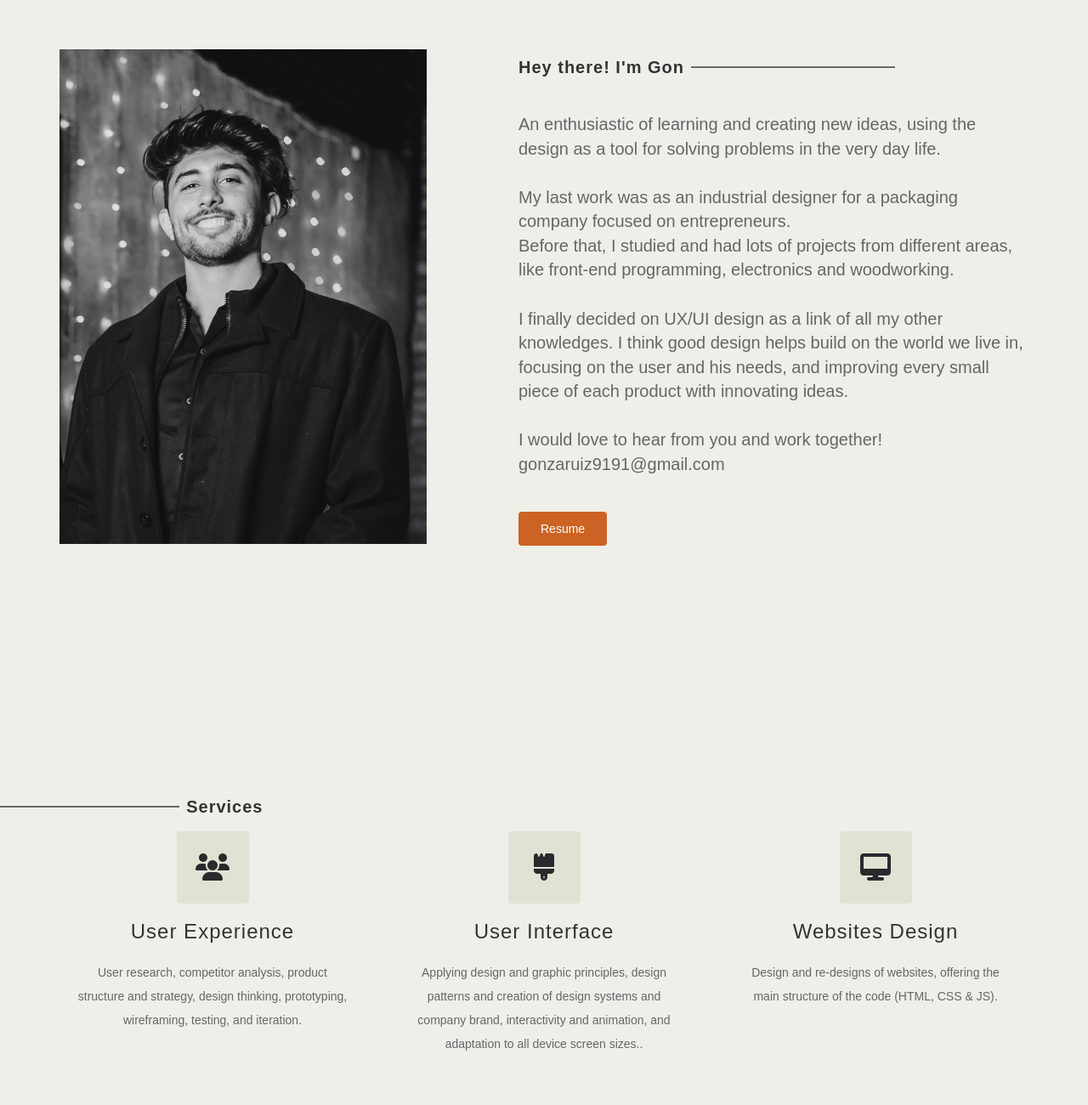
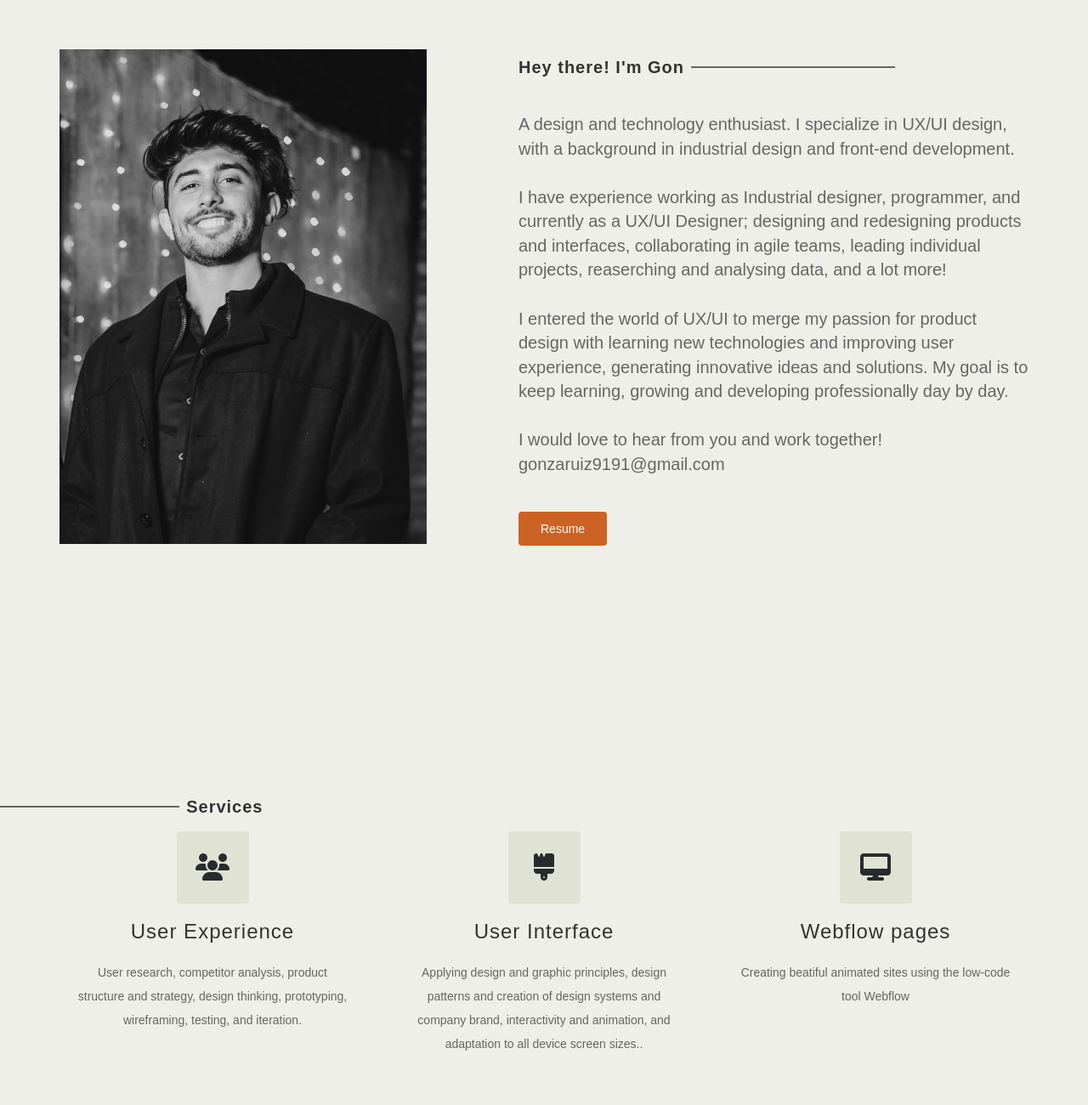
Before and after one commit to gonzaloruiz99/UxPortfolio2023, a plain HTML site: page about.html in a window 1280 px wide. Shown: the part 500-1800 px from the top of the page at 85% size. Drawn offline with Linux system fonts and the light colour scheme; a web font is replaced by a local one.

Commit message:
new project, copy adjusted

```diff
--- a/about.html
+++ b/about.html
@@ -97,22 +97,21 @@
                     <div class="line__title-line"></div>
                 </div>
                 <p class="body2">
-                    An enthusiastic of learning and creating new ideas, using the design as a tool for solving problems
-                    in
-                    the very day
-                    life.
+                    A design and technology enthusiast. I specialize in UX/UI design, with a background in industrial
+                    design and front-end
+                    development.
                     <br><br>
-                    My last work was as an industrial designer for a packaging company focused on entrepreneurs.
-                    <br>
-                    Before that, I studied and had lots of projects from different areas, like front-end programming,
-                    electronics and
-                    woodworking.
+                    I have experience working as Industrial designer, programmer, and currently as a UX/UI Designer;
+                    designing and
+                    redesigning products and interfaces, collaborating in agile teams, leading individual projects,
+                    reaserching and
+                    analysing data, and a lot more!
                     <br><br>
-                    I finally decided on UX/UI design as a link of all my other knowledges. I think good design helps
-                    build
-                    on the world we
-                    live in, focusing on the user and his needs, and improving every small piece of each product with
-                    innovating ideas.
+                    I entered the world of UX/UI to merge my passion for product design with learning new technologies
+                    and improving user
+                    experience, generating innovative ideas and solutions. My goal is to keep learning, growing and
+                    developing
+                    professionally day by day.
                     <br><br>
                     I would love to hear from you and work together! gonzaruiz9191@gmail.com
                 </p>
@@ -152,9 +151,8 @@
                 </div>
                 <div class="wow fadeInUp col-md-4 col-sm-6" data-wow-delay="0.6s">
                     <i class="fa fa-desktop"></i>
-                    <h3>Websites Design</h3>
-                    <p class="subtitle">Design and re-designs of websites, offering the main structure of the code
-                        (HTML, CSS & JS).</p>
+                    <h3>Webflow pages</h3>
+                    <p class="subtitle">Creating beatiful animated sites using the low-code tool Webflow</p>
                 </div>
             </div>
         </div>
```
Also changed, not shown: index.html (+1 -2 lines), js/projects.js (+9 -1 lines), img/webflow_project1.png (added).
